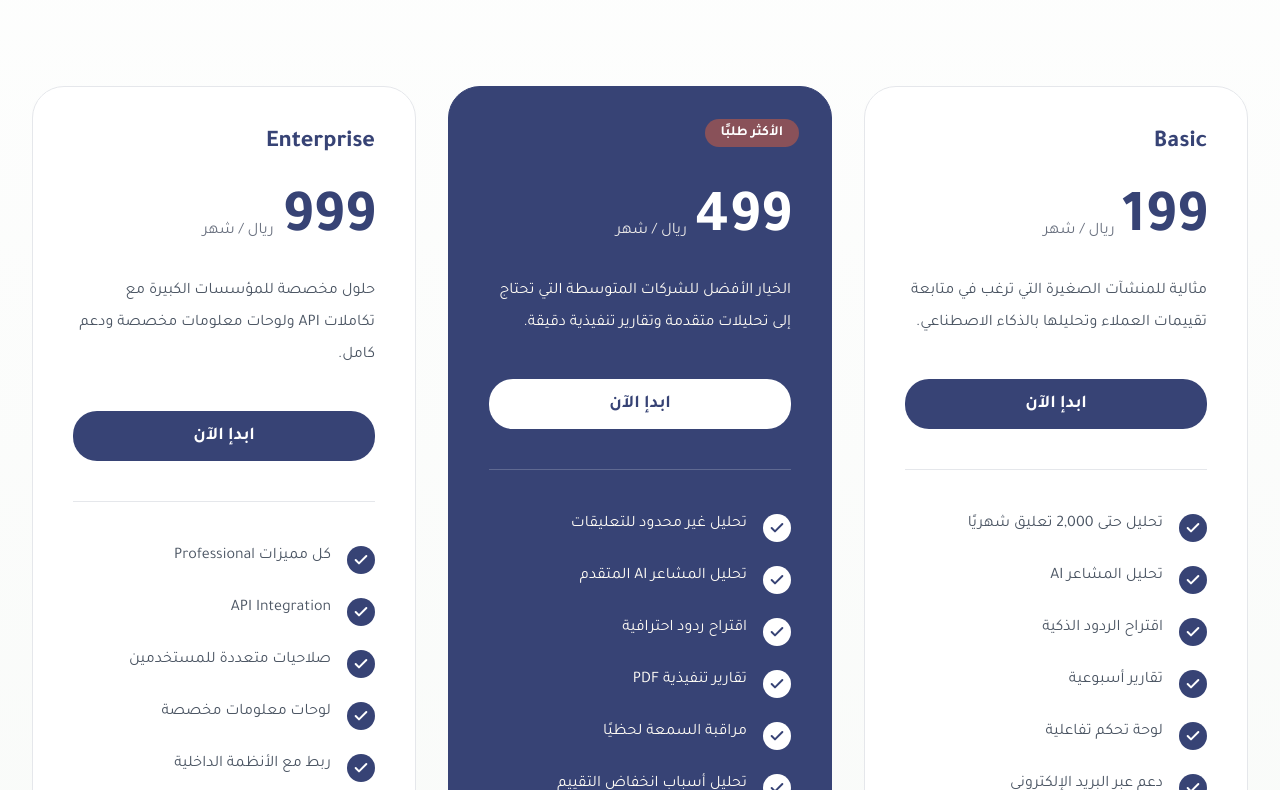
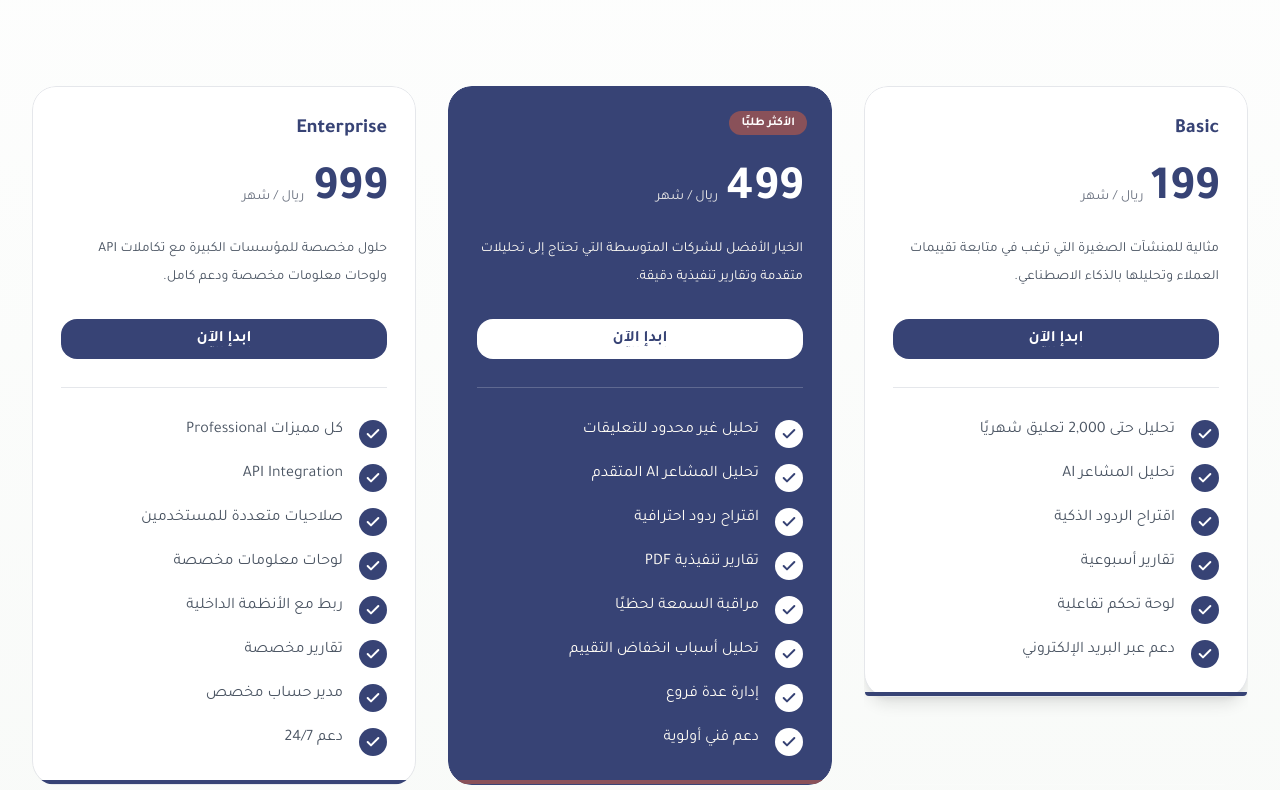
Before and after one commit to alaaalhrebi/inteleye, a Next.js app in the folder inteleye_project/: page / in a window 1280 px wide. Shown: the part 4990-5780 px from the top of the page. Built offline with nearby package versions, Linux system fonts and the light colour scheme.

Commit message:
Update PricingCard.tsx

```diff
--- a/inteleye_project/src/components/Pricing/PricingCard.tsx
+++ b/inteleye_project/src/components/Pricing/PricingCard.tsx
@@ -39,19 +39,19 @@ export default function PricingCard({ plan }: Props) {
     <SpotlightBorder className="group h-full">
       <motion.div
         whileHover={{
-          y: -8,
-          scale: 1.015,
+          y: -6,
+          scale: 1.02,
         }}
-        transition={{
-          duration: 0.35,
-        }}
+        transition={{ duration: 0.3 }}
         className={`
           relative
+          flex
+          flex-col
           h-full
-          rounded-[32px]
+          rounded-[24px]
           border
-          p-10
-          shadow-xl
+          p-7
+          shadow-lg
           transition-all
           ${
             plan.featured
@@ -61,30 +61,30 @@ export default function PricingCard({ plan }: Props) {
         `}
       >
         {plan.featured && (
-<div className="absolute right-8 top-8 rounded-full bg-accent px-4 py-1 text-sm font-semibold text-white">
-  الأكثر طلبًا
+          <div className="absolute right-6 top-6 rounded-full bg-accent px-3 py-1 text-xs font-semibold text-white">
+            الأكثر طلبًا
           </div>
         )}
 
         <h3
-          className={`text-2xl font-bold ${
-plan.featured ? "text-white" : "text-primary"
+          className={`text-xl font-bold ${
+            plan.featured ? "text-white" : "text-primary"
           }`}
         >
           {plan.name}
         </h3>
 
-        <div className="mt-8 flex items-end gap-2">
+        <div className="mt-6 flex items-end gap-2">
           <span
-            className={`text-6xl font-bold ${
-plan.featured ? "text-white" : "text-primary"
+            className={`text-5xl font-bold ${
+              plan.featured ? "text-white" : "text-primary"
             }`}
           >
             {plan.price}
           </span>
 
           <span
-            className={`mb-2 ${
+            className={`mb-2 text-sm ${
               plan.featured ? "text-[#FFFCF5]/90" : "text-gray-500"
             }`}
           >
@@ -93,7 +93,7 @@ plan.featured ? "text-white" : "text-primary"
         </div>
 
         <p
-          className={`mt-6 leading-8 ${
+          className={`mt-5 leading-7 text-sm ${
             plan.featured ? "text-[#FFFCF5]" : "text-gray-600"
           }`}
         >
@@ -103,14 +103,14 @@ plan.featured ? "text-white" : "text-primary"
         <Link
           href={`/signup?plan=${planSlug}`}
           className={`
-            mt-10
+            mt-7
             flex
             w-full
             items-center
             justify-center
-            rounded-2xl
-            py-4
-            text-lg
+            rounded-xl
+            py-3
+            text-base
             font-semibold
             transition-all
             duration-300
@@ -125,14 +125,14 @@ plan.featured ? "text-white" : "text-primary"
         </Link>
 
         <div
-          className={`my-10 ${
+          className={`my-7 ${
             plan.featured
               ? "border-t border-white/20"
               : "border-t border-gray-200"
           }`}
         />
 
-        <div className="space-y-5">
+        <div className="flex-1 space-y-3">
           {plan.features.map((feature, index) => (
             <FeatureItem
               key={index}
@@ -148,9 +148,9 @@ plan.featured ? "text-white" : "text-primary"
             inset-x-0
             bottom-0
             h-1
-            rounded-b-[32px]
-${plan.featured ? "bg-accent" : "bg-[#374375]"}
-`}
+            rounded-b-[24px]
+            ${plan.featured ? "bg-accent" : "bg-[#374375]"}
+          `}
         />
       </motion.div>
     </SpotlightBorder>
```
